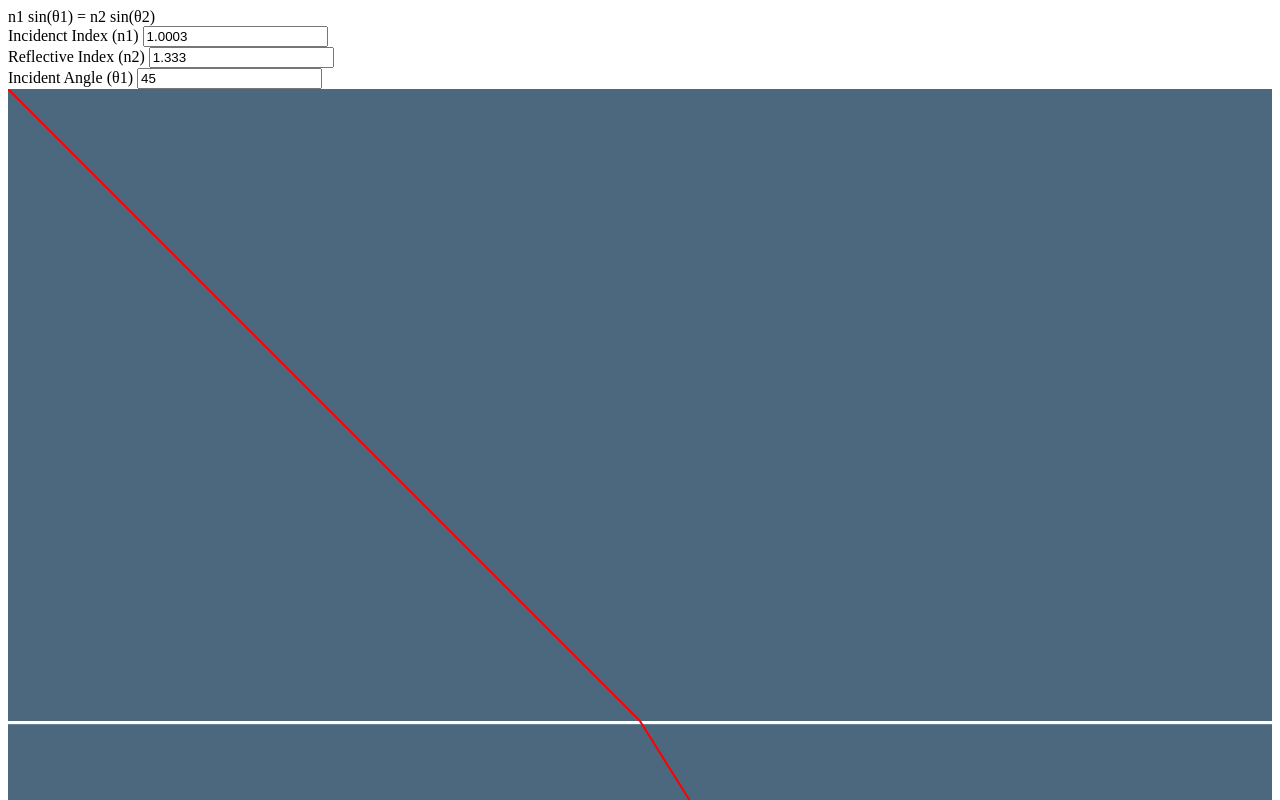
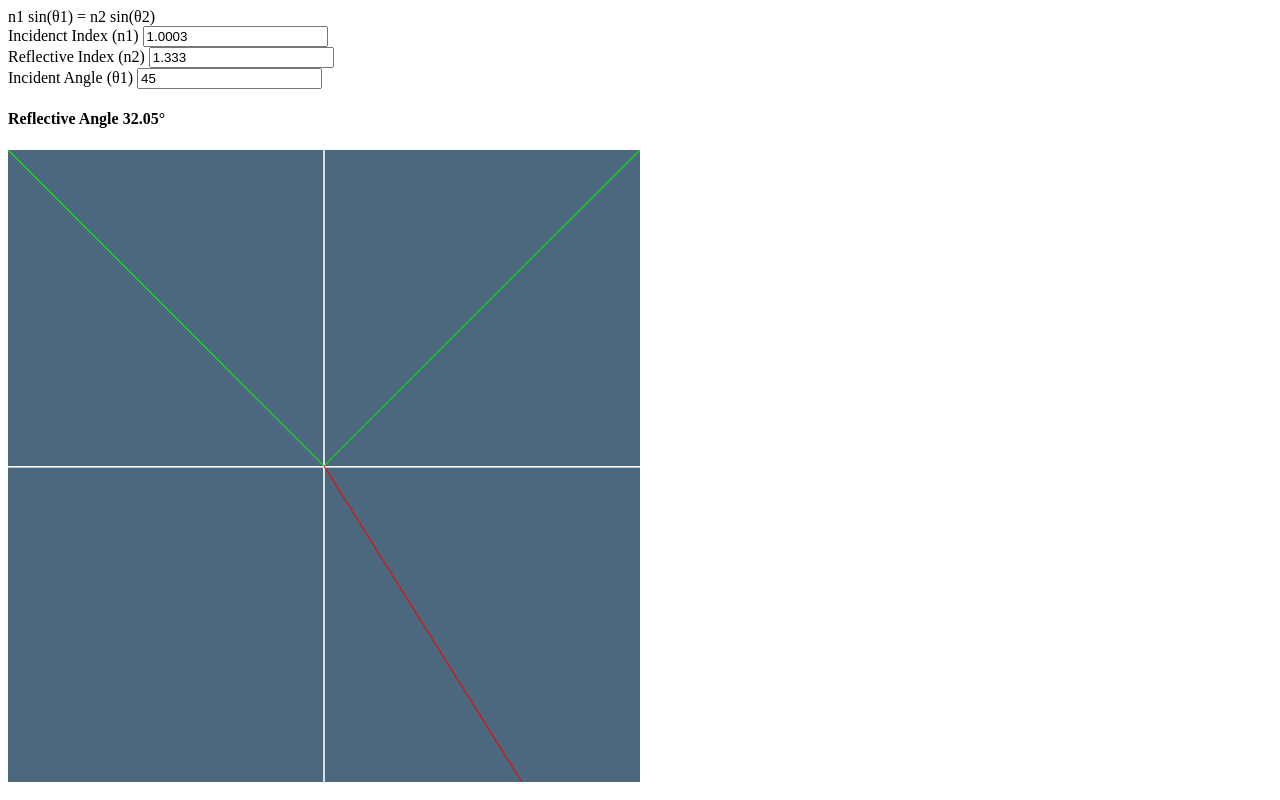
Before and after one commit to Bran-donC/Snell-sLaw, a plain HTML site: page index.html in a window 1280 px wide. Shown: the top 800 px of the page. Drawn offline with Linux system fonts and the light colour scheme.

Commit message:
Add files via upload

```diff
--- a/index.html
+++ b/index.html
@@ -34,6 +34,7 @@
             Incident Angle (θ1)
             <input type="text" value="45" min="0" max="180" id="incAngle" oninput="main()">
         </div>
+        <h4 id="refAngle"></h4>
         <canvas id="rayCanvas"></canvas>
     </body>
 </html>
--- a/main.js
+++ b/main.js
@@ -1,19 +1,21 @@
 "use strict"
 //
 var frontCanvas = document.getElementById('rayCanvas');
-frontCanvas.width = document.body.clientWidth;
-frontCanvas.height = document.body.clientWidth;
+frontCanvas.width = document.body.clientWidth/2;
+frontCanvas.height = document.body.clientWidth/2;
 const frontctx = frontCanvas.getContext('2d', {alpha: false, desynchronized: true})
+
+function toDegrees(num){return num*Math.PI/180}
+function toReverseDegrees(num){return num*180/Math.PI}
 
 function main(){
     let incIndex = document.getElementById('incDex').value;
     let refIndex = document.getElementById('refDex').value;
     let incAngle = 90 - document.getElementById('incAngle').value; //Convert to degrees, and the numbers around work I guess
 
-    console.log('yess')
+    let refAngle = toReverseDegrees(Math.asin(((incIndex * Math.sin(toDegrees(incAngle)))/refIndex)))
 
-    let refAngle = Math.asin(((incIndex * Math.sin(incAngle*Math.PI / 180))/refIndex))*180/Math.PI
-    console.log(refAngle)
+    document.getElementById('refAngle').innerHTML = 'Reflective Angle '+Math.round(refAngle*100)/100 + '°'
 
     // Create temporary canvas
     let backCanvas = document.createElement('canvas');
@@ -30,25 +32,34 @@ function main(){
     // Paint normal
     ctx.lineWidth = backCanvas.width/400;
     ctx.fillRect(0, backCanvas.height/2, backCanvas.height, ctx.lineWidth);
+    ctx.fillRect(backCanvas.width/2-ctx.lineWidth/2, 0, ctx.lineWidth, backCanvas.height);
 
     //Paint incident ray, starting from the centre
     ctx.lineWidth = backCanvas.width/600;
-    ctx.strokeStyle = '#FF0000';
+    ctx.strokeStyle = '#00FF00';
     ctx.beginPath();
     ctx.moveTo(backCanvas.width/2,backCanvas.height/2);
     //ctx.moveTo(100,100)
     //Tan(angle) = opposite / adjacent
     //Math.tan(incAngle) = opposite / backCanvas.height/2
-    let opposite = Math.tan(incAngle*Math.PI / 180) * backCanvas.height/2
+    let opposite = Math.tan(toDegrees(incAngle)) * backCanvas.height/2
     ctx.lineTo(backCanvas.width/2-opposite,0);
 
     ctx.stroke();
 
-    //Paint reflective ray
+    //Paint reflectived ray
     ctx.beginPath();
+    ctx.strokeStyle = '#00F000'
     ctx.moveTo(backCanvas.width/2,backCanvas.height/2);
-    //ctx.moveTo(100,100)
-    opposite = Math.tan(refAngle*Math.PI / 180) * backCanvas.height/2
+    ctx.lineTo(backCanvas.width/2+opposite,0);
+
+    ctx.stroke();
+
+    //Paint refracted ray
+    ctx.beginPath();
+    ctx.strokeStyle = '#FF0000'
+    ctx.moveTo(backCanvas.width/2,backCanvas.height/2);
+    opposite = Math.tan(toDegrees(refAngle)) * backCanvas.height/2
     ctx.lineTo(backCanvas.width/2+opposite,backCanvas.height);
 
     ctx.stroke();
```
